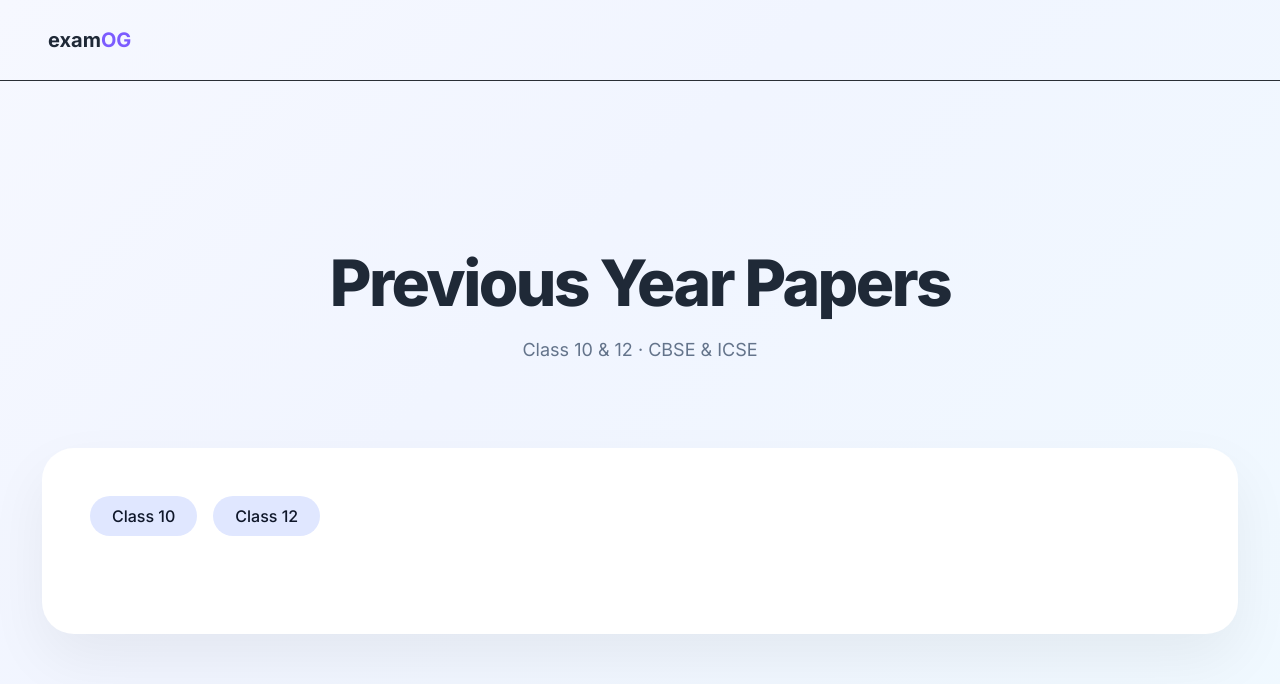
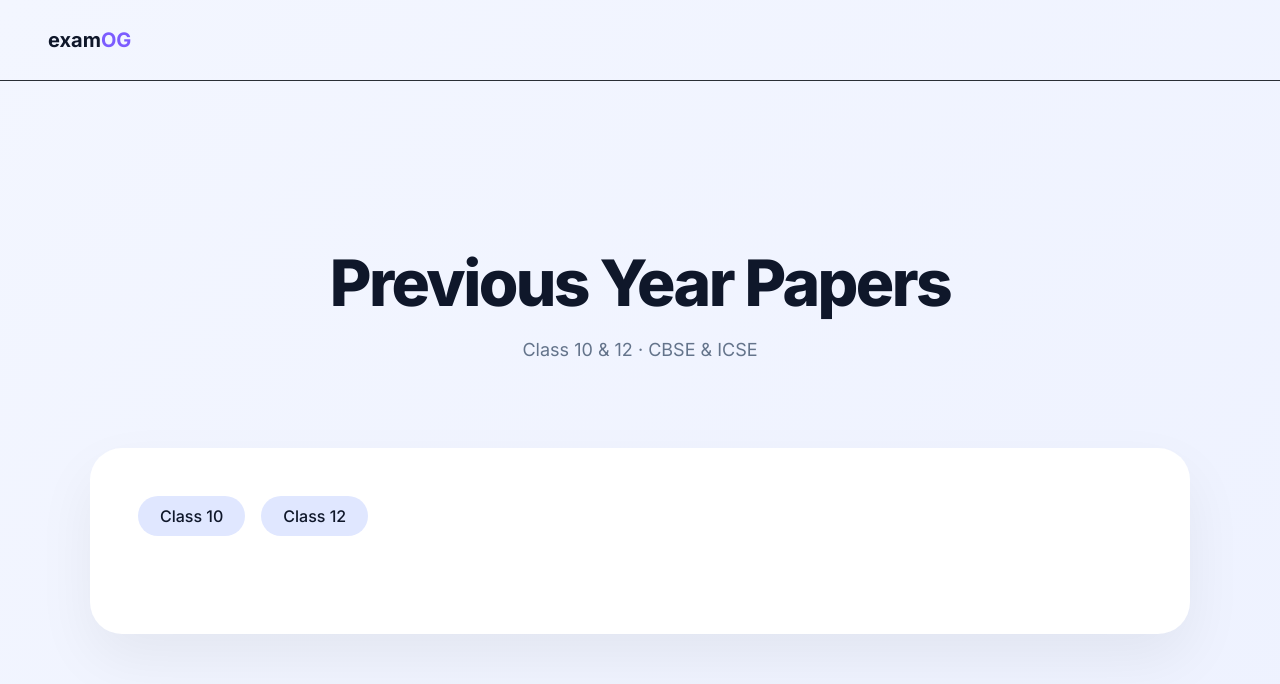
Before and after one commit to jia-nil/examogfrontend, a React (Vite) app: page / in a window 1280 px wide. Shown: the top 684 px of the page. Built offline with nearby package versions, Linux system fonts and the light colour scheme; a web font is replaced by a local one.

Commit message:
Update global.css

```diff
--- a/src/styles/global.css
+++ b/src/styles/global.css
@@ -2,16 +2,13 @@ html, body {
   margin: 0;
   padding: 0;
   font-family: 'Inter', system-ui, sans-serif;
-  background: linear-gradient(
-    135deg,
-    #F6F8FF 0%,
-    #F1F5FF 40%,
-    #F0F9FF 100%
-  );
-  color: #1F2937;
+  background: linear-gradient(135deg, #F3F6FF 0%, #EEF2FF 100%);
+  color: #0F172A;
 }
 
-
+* {
+  box-sizing: border-box;
+}
 
 /* Remove ugly blue highlight */
 ::selection {
```
